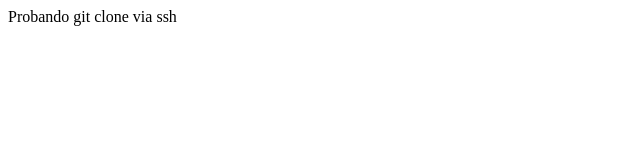
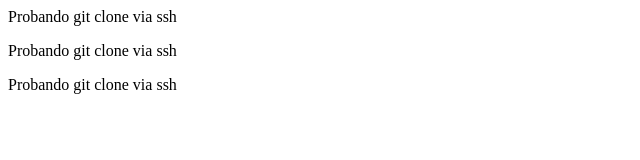
Before and after one commit to StevensBaez/uax-devops-02, a plain HTML site: page index.html in a window 1280 px wide. Shown: the whole page, without its empty margins (0-640 px from the left). Drawn offline with Linux system fonts and the light colour scheme.

Commit message:
Collaborator - Update index.html

```diff
--- a/index.html
+++ b/index.html
@@ -5,5 +5,7 @@
 		</head>
 		<body>
 			<p>Probando git clone via ssh</p>
+			<p>Probando git clone via ssh</p>
+			<p>Probando git clone via ssh</p>
 		</body>
 </html>
```
